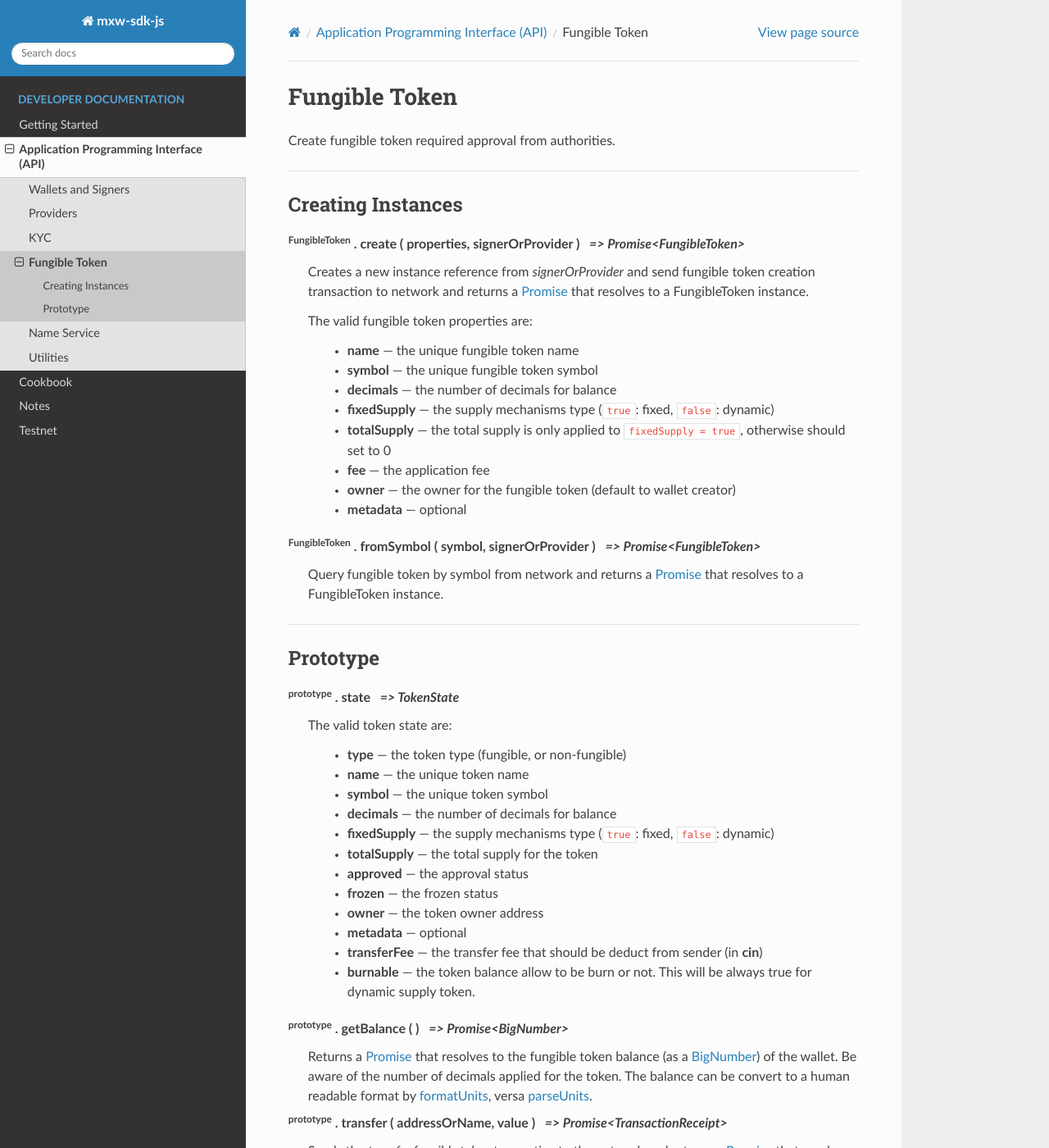
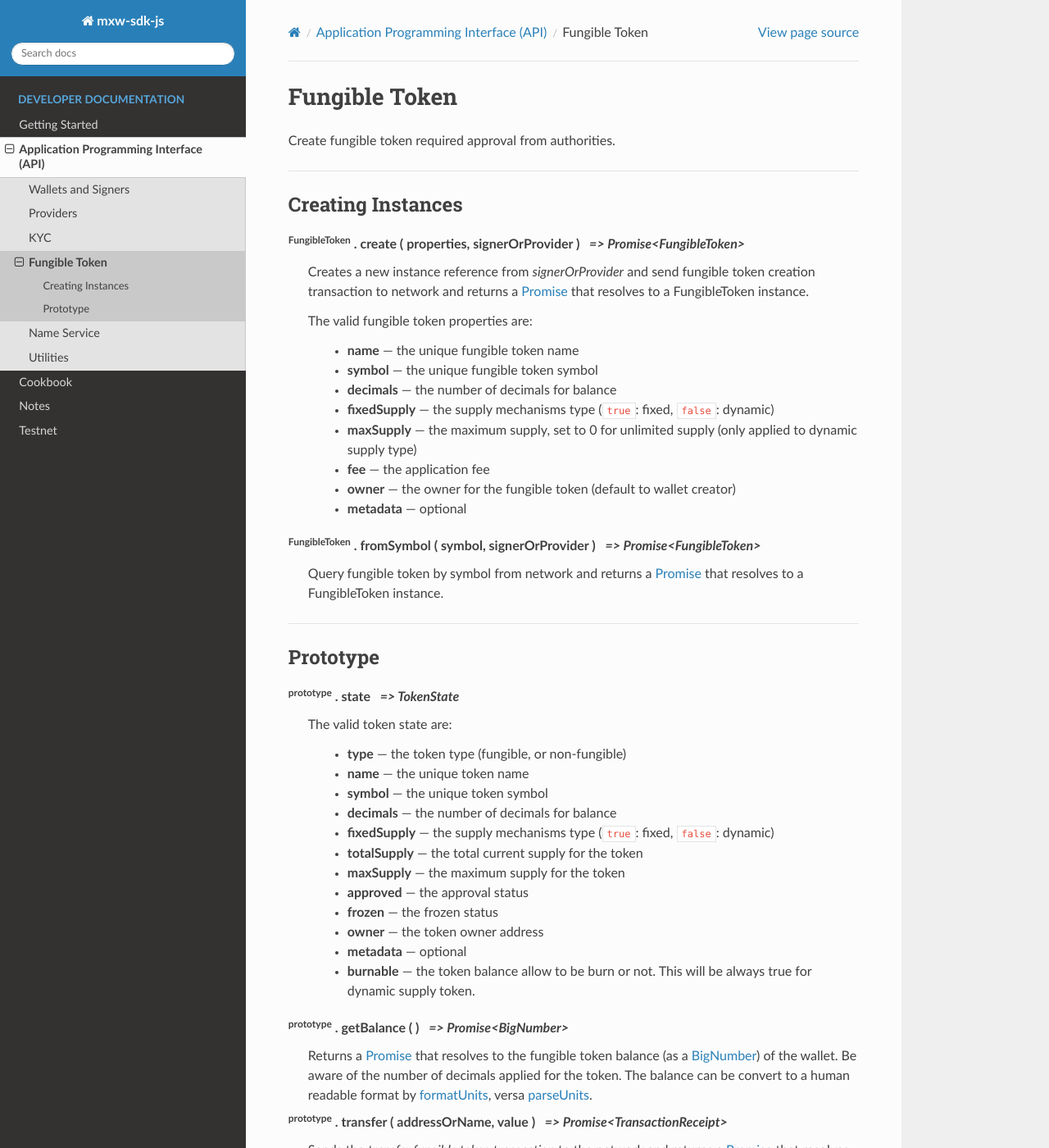
Before and after one commit to maxonrow/mxw-sdk-js, a Sphinx documentation site: the page built from docs/api-tokens.rst, in a window 1280 px wide and 1400 px high. Shown: the whole window at 82% size. Built offline with Sphinx 7.4.7 and the Read the Docs theme 2.0.0, drawn with Linux system fonts in a browser that asks for light colours; some of the changed text lies outside the part shown.

Commit message:
fine tune retrieve fungible token states

```diff
--- a/docs/api-tokens.rst
+++ b/docs/api-tokens.rst
@@ -23,7 +23,7 @@ Creating Instances
         - **symbol** --- the unique fungible token symbol
         - **decimals** --- the number of decimals for balance
         - **fixedSupply** --- the supply mechanisms type (``true``: fixed, ``false``: dynamic)
-        - **totalSupply** --- the total supply is only applied to ``fixedSupply = true``, otherwise should set to 0
+        - **maxSupply** --- the maximum supply, set to 0 for unlimited supply (only applied to dynamic supply type)
         - **fee** --- the application fee
         - **owner** --- the owner for the fungible token (default to wallet creator)
         - **metadata** --- optional
@@ -45,12 +45,12 @@ Prototype
         - **symbol** --- the unique token symbol
         - **decimals** --- the number of decimals for balance
         - **fixedSupply** --- the supply mechanisms type (``true``: fixed, ``false``: dynamic)
-        - **totalSupply** --- the total supply for the token
+        - **totalSupply** --- the total current supply for the token
+        - **maxSupply** --- the maximum supply for the token
         - **approved** --- the approval status
         - **frozen** --- the frozen status
         - **owner** --- the token owner address
         - **metadata** --- optional
-        - **transferFee** --- the transfer fee that should be deduct from sender (in **cin**)
         - **burnable** --- the token balance allow to be burn or not. This will be always true for dynamic supply token.
 
 :sup:`prototype` . getBalance ( ) |nbsp| `=> Promise<BigNumber>`
```
Also changed, not shown: other parts of docs/api-tokens.rst (+2 -2 lines), 4 other files.
